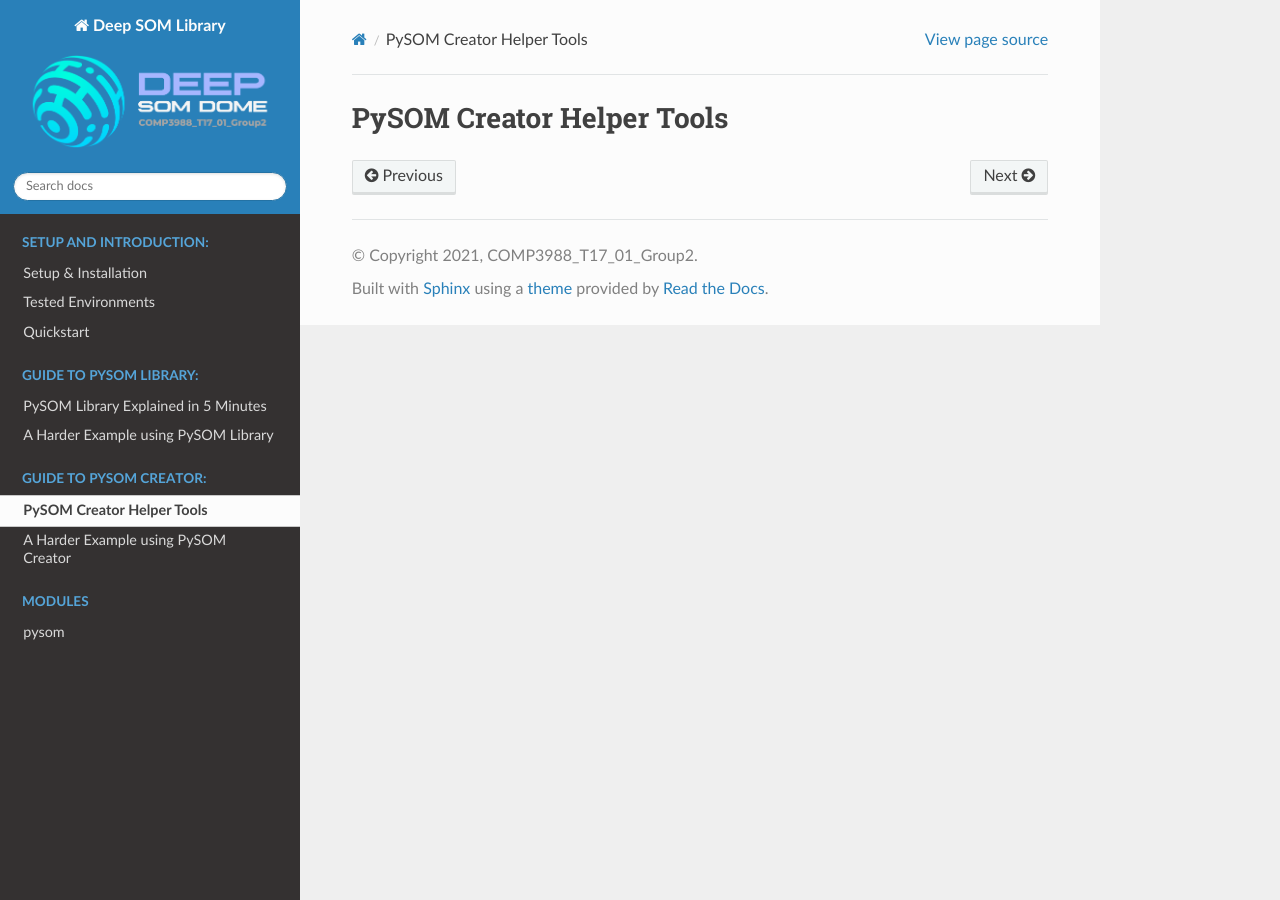
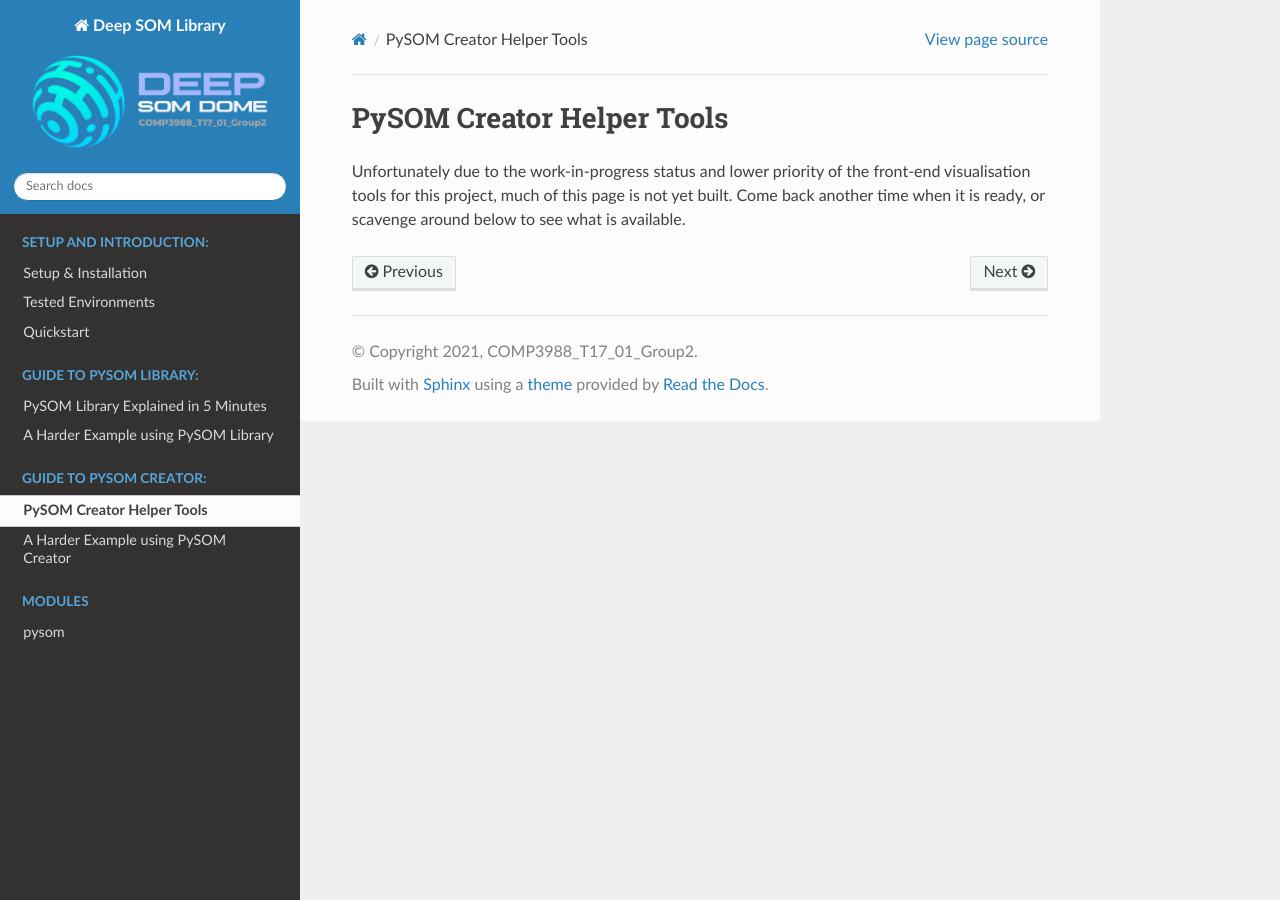
Before and after one commit to takatsuka/DeepSOM, a Sphinx documentation site: the page built from docs/source/som-app-guide.rst, in a window 1280 px wide. Built offline with Sphinx 7.4.7 and the Read the Docs theme 2.0.0, drawn with Linux system fonts in a browser that asks for light colours.

Commit message:
finish final docs

```diff
--- a/docs/source/som-app-adv.rst
+++ b/docs/source/som-app-adv.rst
@@ -21,7 +21,7 @@ Follow the steps outlined below:
    that there are two ``Calibrate`` nodes that aren't connected to the output,
    and this is intentional.
 
-<IMAGE HERE>
+.. image:: _static/AnimalSetup1.png
 
 #. The ``SOM`` nodes after the ``Dist`` nodes should all have the following
    custom parameters, the rest can be default:
--- a/docs/source/som-app-guide.rst
+++ b/docs/source/som-app-guide.rst
@@ -1,2 +1,7 @@
 PySOM Creator Helper Tools
 =====================================
+
+Unfortunately due to the work-in-progress status and lower priority of the
+front-end visualisation tools for this project, much of this page is not yet
+built. Come back another time when it is ready, or scavenge around below to
+see what is available.
```
Also changed, not shown: other parts of docs/source/som-app-adv.rst (+1 -1 lines), docs/source/_static/AnimalSetup1.png (added).
